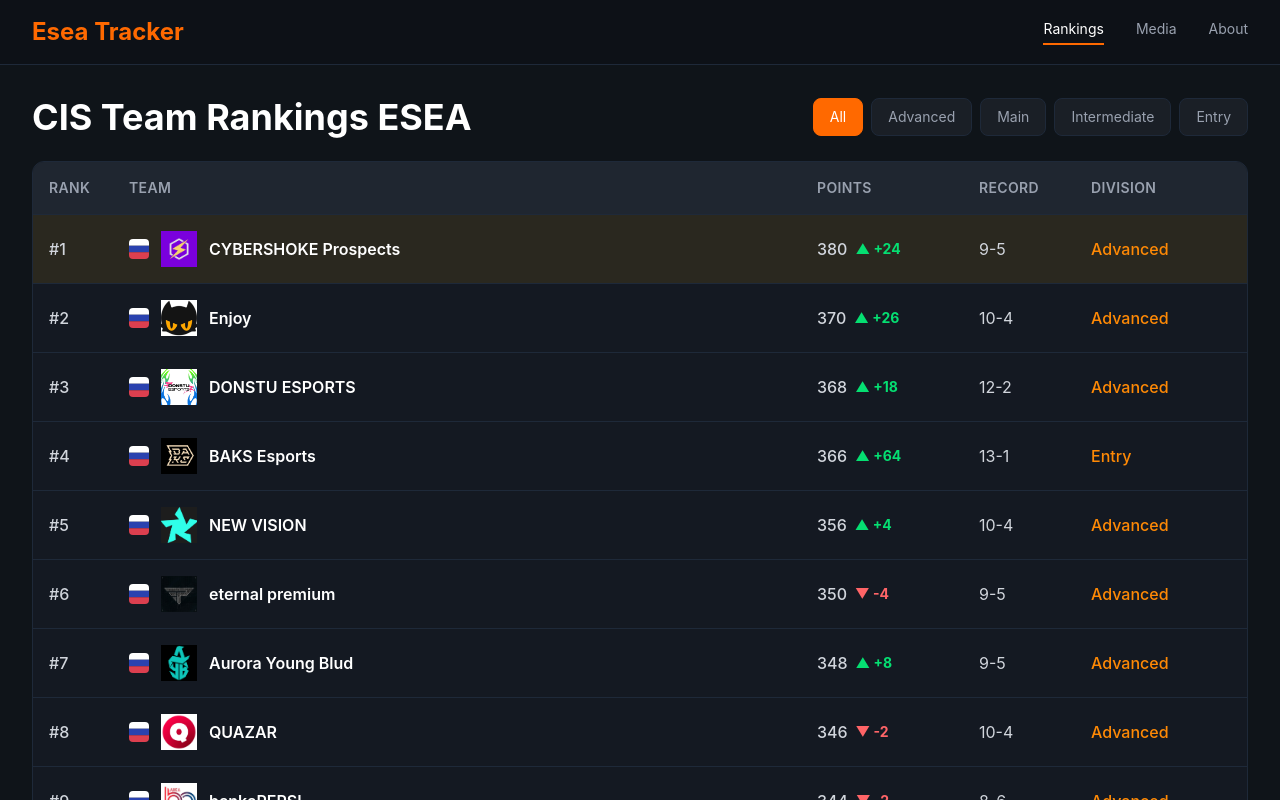
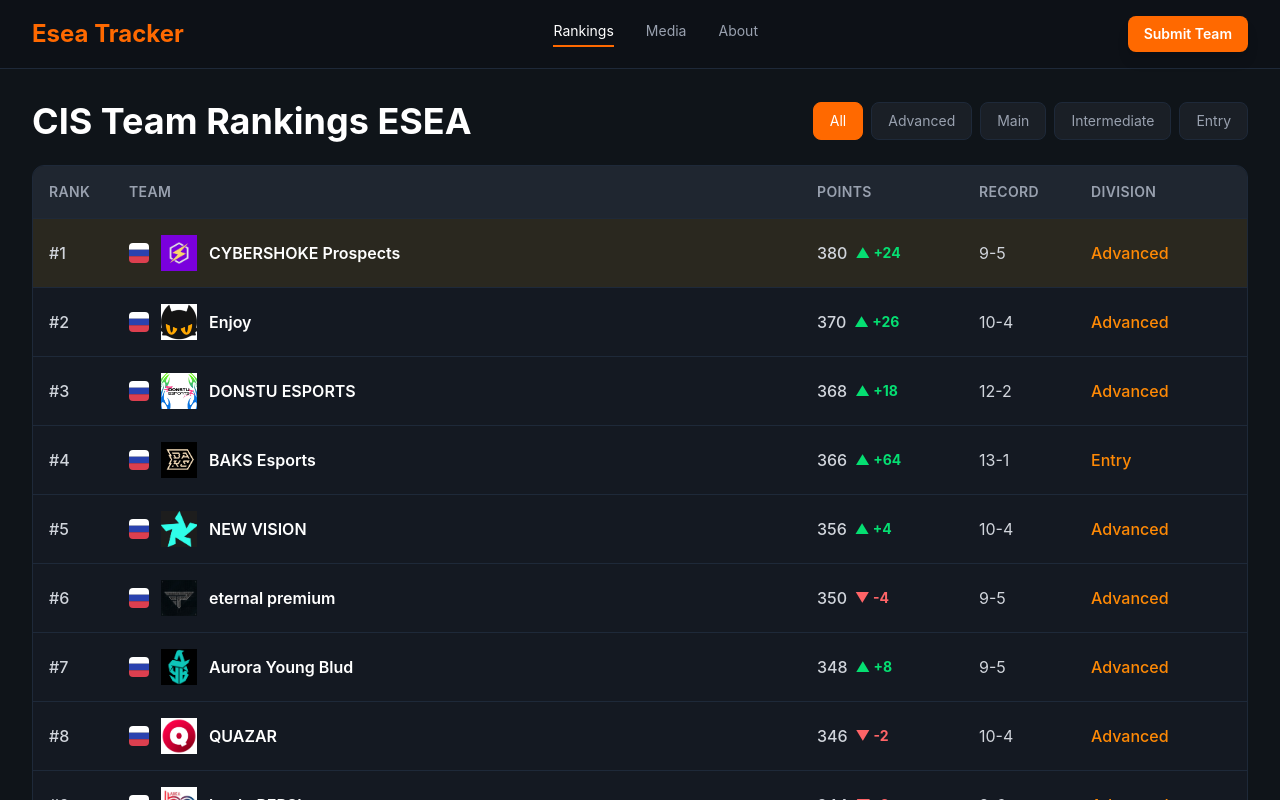
Before and after one commit to deniskpiska22-lang/esea-tracker, a React (Vite) app: page / in a window 1280 px wide. Shown: the top 800 px of the page. Built offline with nearby package versions, Linux system fonts and the light colour scheme.

Commit message:
submit team api

```diff
--- /dev/null
+++ b/api/submit-team.js
@@ -0,0 +1,59 @@
+export default async function handler(req, res) {
+  // Только POST запросы
+  if (req.method !== "POST") {
+    return res.status(405).json({
+      error: "Method not allowed",
+    })
+  }
+
+  const {
+    teamName,
+    eseaLink,
+    contact,
+    note,
+  } = req.body
+
+  // Сообщение в Telegram
+  const text = `
+📥 New Team Submission
+
+🏷 Team: ${teamName}
+
+🔗 ESEA:
+${eseaLink}
+
+📞 Contact:
+${contact}
+
+📝 Note:
+${note || "No note"}
+`
+
+  try {
+    const response = await fetch(
+      `https://api.telegram.org/bot${process.env.TELEGRAM_BOT_TOKEN}/sendMessage`,
+      {
+        method: "POST",
+        headers: {
+          "Content-Type": "application/json",
+        },
+        body: JSON.stringify({
+          chat_id: process.env.TELEGRAM_CHAT_ID,
+          text,
+        }),
+      }
+    )
+
+    const data = await response.json()
+
+    return res.status(200).json({
+      success: true,
+      telegram: data,
+    })
+
+  } catch (error) {
+    return res.status(500).json({
+      error: "Failed to send message",
+    })
+  }
+}
--- a/src/App.jsx
+++ b/src/App.jsx
@@ -1370,7 +1370,7 @@
           <Link
             to="/Media"
             className={`transition ${
-                isActive("/teams")
+              isActive("/Media")
                 ? "text-white border-b-2 border-orange-500 pb-1"
                 : "text-gray-400 hover:text-white"
             }`}
@@ -1390,6 +1390,28 @@
           </Link>
 
         </div>
+
+        {/* SUBMIT TEAM BUTTON */}
+        <a
+          href="https://t.me/ТВОЙ_ТГ"
+          target="_blank"
+          rel="noreferrer"
+          className="
+            bg-orange-500
+            hover:bg-orange-600
+            transition
+            px-4
+            py-2
+            rounded-lg
+            text-sm
+            font-semibold
+            shadow-lg
+            hover:shadow-orange-500/20
+          "
+        >
+          Submit Team
+        </a>
+
       </div>
     </nav>
 
```
Lines whose indentation alone changed are shown as unchanged.
